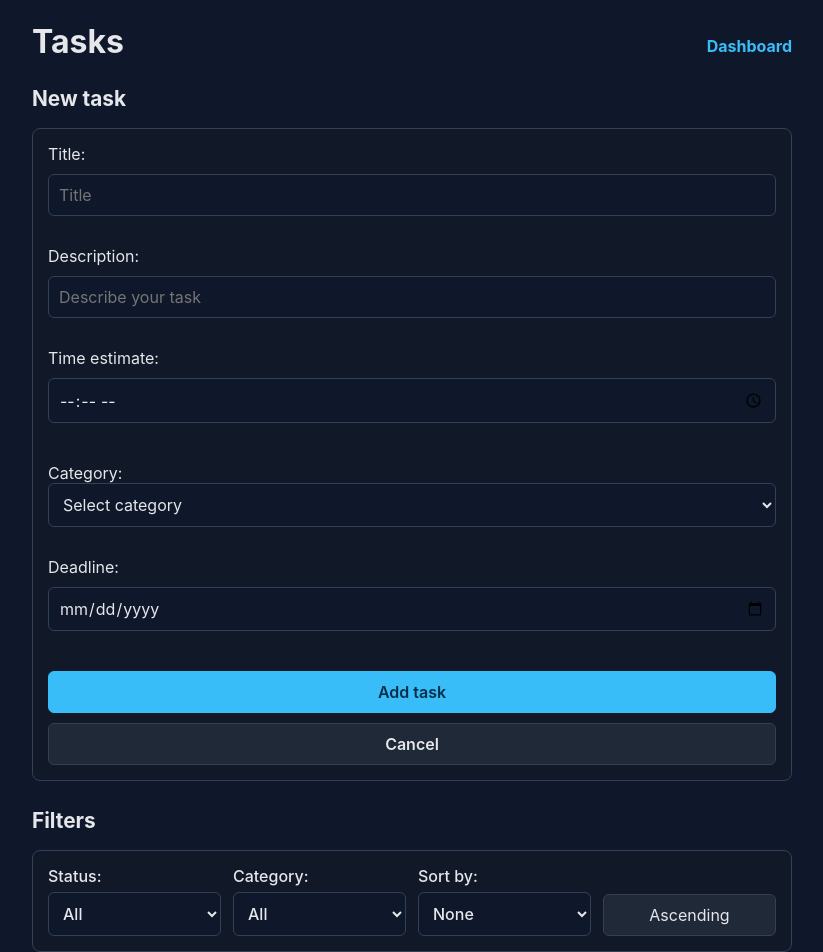
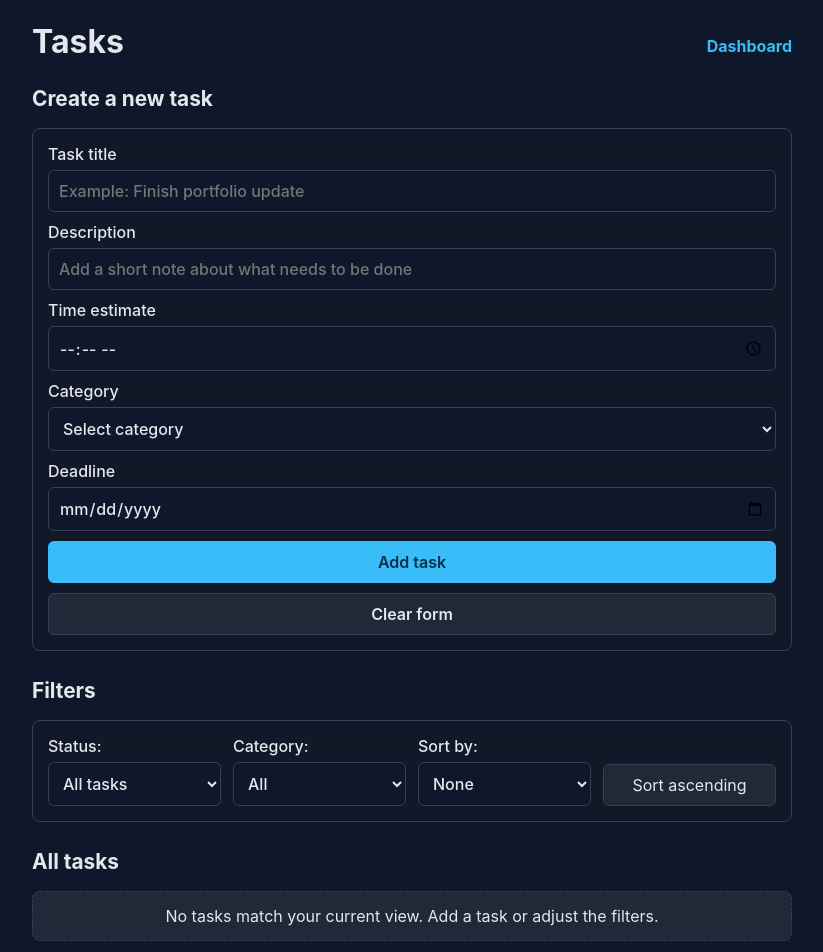
Before and after one commit to Samuel6693/productivity-assistant-portfolio, a React (Vite) app: page /todos in a window 1280 px wide. Shown: the top 952 px of the page, without its empty margins (228-1051 px from the left). Built offline with nearby package versions, Linux system fonts and the light colour scheme.

Commit message:
Enhance Todo UX with improved labels, status messages, and styling

```diff
--- a/src/Pages/TodosPage.jsx
+++ b/src/Pages/TodosPage.jsx
@@ -146,7 +146,7 @@ const TodosPage = ({ todoList, setTodoList }) => {
       </section>
 
       <section className="page-section">
-        <h2>{editTodo !== null ? "Edit task" : "New task"}</h2>
+        <h2>{editTodo !== null ? "Editing task" : "Create a new task"}</h2>
 
         <TodoForm
           todos={todos}
--- a/src/components/TodoFilters.jsx
+++ b/src/components/TodoFilters.jsx
@@ -13,9 +13,9 @@ const TodoFilters = ({
       <label>
         Status:{" "}
         <select value={statusFilter} onChange={(e) => setStatusFilter(e.target.value)}>
-          <option value="all">All</option>
-          <option value="done">Completed</option>
-          <option value="undone">Incomplete</option>
+          <option value="all">All tasks</option>
+          <option value="done">Completed tasks</option>
+          <option value="undone">Open tasks</option>
         </select>
       </label>
 
@@ -48,7 +48,7 @@ const TodoFilters = ({
         type="button"
         onClick={() => setSortDirection((prev) => (prev === "asc" ? "desc" : "asc"))}
       >
-        {sortDirection === "asc" ? "Ascending" : "Descending"}
+        {sortDirection === "asc" ? "Sort ascending" : "Sort descending"}
       </button>
     </div>
   );
--- a/src/components/TodoForm.jsx
+++ b/src/components/TodoForm.jsx
@@ -1,39 +1,40 @@
 const TodoForm = ({ todos, setTodos, handleSubmit, handleCancel, editTodo }) => {
   return (
     <form className="todo-form" onSubmit={handleSubmit}>
-      Title:{" "}
+      <label>
+        Task title
         <input
           type="text"
-        placeholder="Title"
+          placeholder="Example: Finish portfolio update"
           required
           value={todos.title}
           onChange={(e) => setTodos({ ...todos, title: e.target.value })}
         />
-      <br />
+      </label>
 
-      Description:{" "}
+      <label>
+        Description
         <input
           type="text"
-        placeholder="Describe your task"
+          placeholder="Add a short note about what needs to be done"
           required
           value={todos.description}
           onChange={(e) => setTodos({ ...todos, description: e.target.value })}
         />
-      <br />
+      </label>
 
-      Time estimate:{" "}
+      <label>
+        Time estimate
         <input
           type="time"
-        placeholder="Time estimate"
           required
           value={todos.timeEstimate}
           onChange={(e) => setTodos({ ...todos, timeEstimate: e.target.value })}
         />
-      <br />
+      </label>
 
       <label>
-        {" "}
-        Category:{" "}
+        Category
         <select
           name="category"
           required
@@ -51,22 +52,21 @@ const TodoForm = ({ todos, setTodos, handleSubmit, handleCancel, editTodo }) =>
           <option value="other">Other</option>
         </select>
       </label>
-      <br />
 
-      Deadline: {""}
+      <label>
+        Deadline
         <input
           type="date"
-        placeholder="Deadline"
           required
           value={todos.deadline}
           onChange={(e) => setTodos({ ...todos, deadline: e.target.value })}
         />
-      <br />
+      </label>
 
       <button type="submit">{editTodo !== null ? "Save changes" : "Add task"}</button>
 
       <button type="button" className="secondary-btn" onClick={handleCancel}>
-        Cancel
+        {editTodo !== null ? "Cancel editing" : "Clear form"}
       </button>
     </form>
   );
--- a/src/components/TodoList.jsx
+++ b/src/components/TodoList.jsx
@@ -1,18 +1,27 @@
 const TodoList = ({ todoList, toggleStatus, deleteTodo, handleEdit }) => {
   if (todoList.length === 0) {
-    return <p>No tasks available yet.</p>;
+    return (
+      <p className="todo-empty">
+        No tasks match your current view. Add a task or adjust the filters.
+      </p>
+    );
   }
 
   return (
     <ul className="todo-list">
       {todoList.map((todo) => (
         <li key={todo.id} className={`todo-item ${todo.status ? "done" : ""}`}>
-          <h2>Title: {todo.title}</h2>
+          <h3>{todo.title}</h3>
           <p>Description: {todo.description}</p>
           <p>Time estimate: {todo.timeEstimate}</p>
           <p>Category: {todo.category}</p>
           <p>Deadline: {todo.deadline}</p>
-          <p>Status: {todo.status ? "Completed" : "Incomplete"}</p>
+          <p>
+            Status:{" "}
+            <span className={`todo-status ${todo.status ? "completed" : "open"}`}>
+              {todo.status ? "Completed" : "Open"}
+            </span>
+          </p>
 
           <div className="todo-actions">
             <button onClick={() => toggleStatus(todo.id)}>
--- a/src/styles/Todos.css
+++ b/src/styles/Todos.css
@@ -20,6 +20,14 @@
   border: 1px solid var(--color-border);
   border-radius: var(--radius-card);
   background: var(--color-surface);
+}
+
+.todo-form label {
+  display: flex;
+  flex-direction: column;
+  gap: 6px;
+  text-align: left;
+  font-weight: 500;
 }
 
 .todo-form input,
@@ -82,6 +90,16 @@
   padding: 10px;
 }
 
+.todo-empty {
+  margin: 0;
+  padding: 14px;
+  border: 1px dashed var(--color-border);
+  border-radius: var(--radius-card);
+  background: var(--color-surface-muted);
+  color: var(--color-text-muted);
+  text-align: center;
+}
+
 .todo-list {
   margin-top: 0;
   list-style: none;
@@ -96,8 +114,32 @@
   background: var(--color-surface);
 }
 
+.todo-item h3 {
+  margin: 0 0 10px;
+  font-size: 1.1rem;
+}
+
 .todo-item.done {
   opacity: 0.65;
+}
+
+.todo-status {
+  display: inline-flex;
+  align-items: center;
+  padding: 3px 8px;
+  border-radius: 999px;
+  font-size: 0.85rem;
+  font-weight: 700;
+}
+
+.todo-status.completed {
+  background: #dcfce7;
+  color: #166534;
+}
+
+.todo-status.open {
+  background: #fef3c7;
+  color: #92400e;
 }
 
 .todo-actions {
```
Lines whose indentation alone changed are shown as unchanged.
